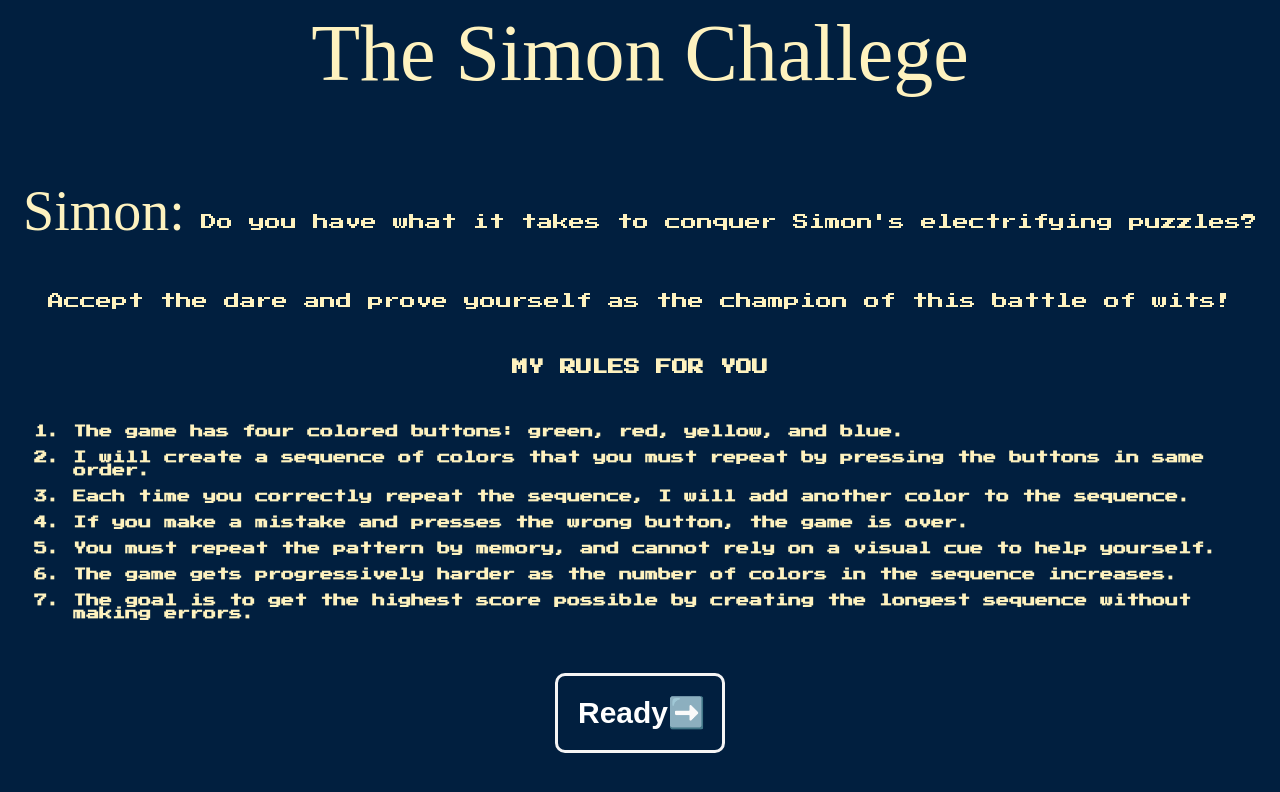
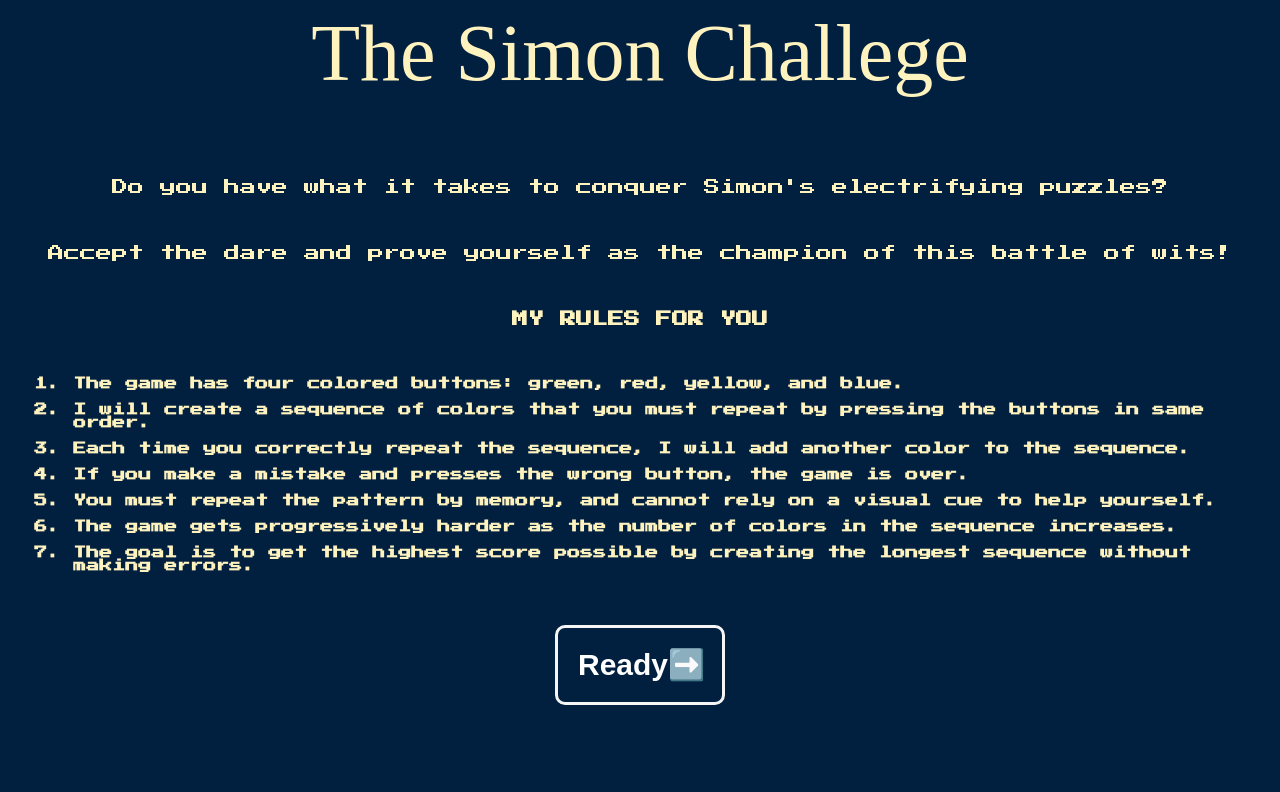
Before and after one commit to Venkat-015/Simons-Game, a plain HTML site: page index.html in a window 1280 px wide. Drawn offline with Linux system fonts and the light colour scheme.

Commit message:
Update index.html

```diff
--- a/index.html
+++ b/index.html
@@ -8,7 +8,7 @@
 </head>
 <body>
     <p class="styler">The Simon Challege</p>
-    <p class="style"><span>Simon:</span> Do you have what it takes to conquer Simon's electrifying puzzles?</p>
+    <p class="style"> Do you have what it takes to conquer Simon's electrifying puzzles?</p>
     <p class="style"> Accept the dare and prove yourself as the champion of this battle of wits!</p>
     <h2 class="style">MY RULES FOR YOU </h2>
     <h5 class="style stylerules">
```
